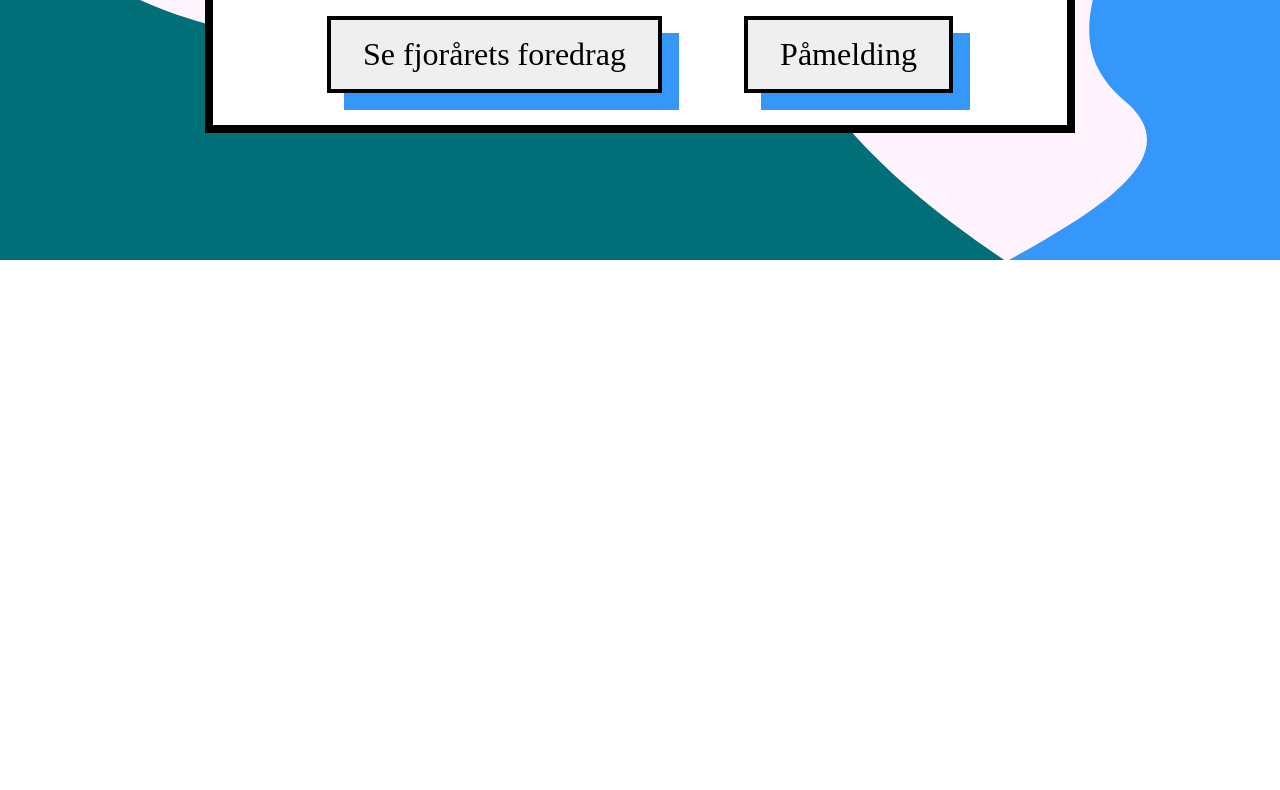
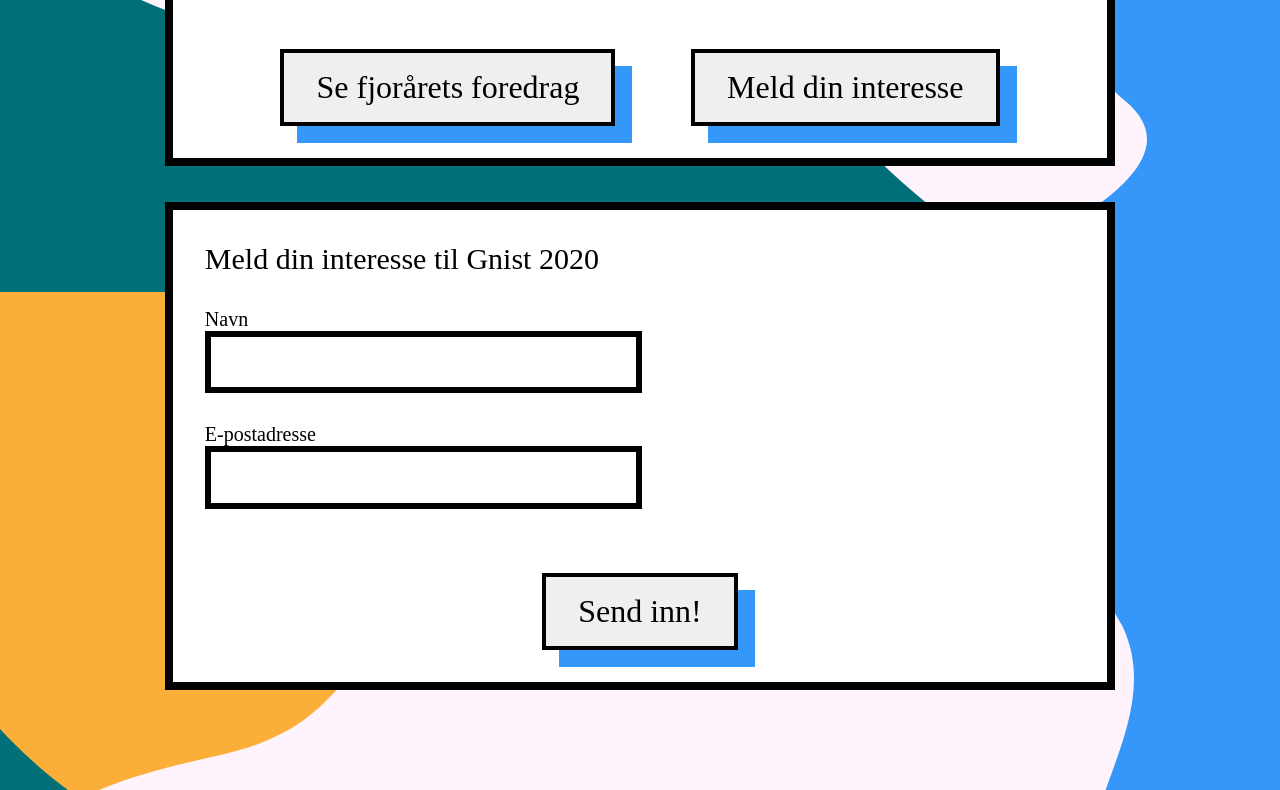
Before and after one commit to hkon/hkon.github.io, a plain HTML site: page index.html in a window 1280 px wide. Shown: the part 540-1330 px from the top of the page. Before the commit the page ends 800 px from the top, so only its background shows below. Drawn offline with Linux system fonts and the light colour scheme.

Commit message:
Lagt til skjema markup

```diff
--- a/gnist.scss
+++ b/gnist.scss
@@ -1,6 +1,6 @@
 body {
   margin: 0;
-  padding: 0;
+  padding: 10rem;
   display: flex;
   align-items: center;
   justify-content: center;
@@ -8,7 +8,7 @@ body {
   background-repeat: no-repeat;
   background-size: cover;
   background-attachment: fixed;
-  height: 100vh;
+  height: 100%;
 }
 
 .container {
@@ -19,12 +19,13 @@ body {
   flex-direction: column;
 }
 
-.info {
+.info,
+.form {
   font-family: "Futura";
   background: #FFFFFF;
   border: 0.5rem solid #000000;
-  width: auto;
-  max-width: 60rem;
+  width: 100%;
+  max-width: 55rem;
   height: auto;
   padding: 2rem;
   display: flex;
@@ -45,6 +46,42 @@ body {
   font-size: 3rem;
 }
 
+.form {
+  .title {
+    font-size: 1.875rem;
+    margin-bottom: 2rem;
+  }
+
+  label {
+    font-size: 1.25rem;
+  }
+
+  input {
+    &[type="text"] {
+      font-family: 'Futura', sans-serif;
+      font-size: 1.5rem;
+      padding: .7rem .8rem;
+      border: .4rem solid #000;
+      min-width: 25rem;
+    }
+  }
+
+  .email-wrap {
+    margin-top: 1.875rem;
+  }
+
+  form {
+    width: 100%;
+  }
+
+  .submit-wrap {
+    margin-top: 4rem;
+    width: 100%;
+    display: flex;
+    justify-content: center;
+  }
+}
+
 .buttons {
   margin-top: 4rem;
   width: 100%;
@@ -52,7 +89,7 @@ body {
   justify-content: space-evenly;
 }
 
-.buttons .button {
+.button {
   -webkit-appearance: none;
   font-size: 2rem;
   padding: 1rem 2rem;
@@ -62,9 +99,8 @@ body {
   -webkit-box-shadow: 17px 17px 0px 0px #3597F9;
   -moz-box-shadow: 17px 17px 0px 0px #3597F9;
   box-shadow: 17px 17px 0px 0px #3597F9;
-}
 
-.buttons .button:hover {
+  &:hover {
     background-color: #3597F9;
     color: #fff;
     cursor: pointer;
@@ -73,3 +109,4 @@ body {
     -moz-box-shadow: none;
     box-shadow: none;
   }
+}
--- a/index.html
+++ b/index.html
@@ -28,11 +28,29 @@
                     Se fjorårets foredrag
                 </button>
                 <button class="button signup">
-                    Påmelding
+                    Meld din interesse
                 </button>
             </div>
         </div>
-
+        <br><br>
+        <div class="form">
+            <span class="title">
+                Meld din interesse til Gnist 2020
+            </span>
+            <form action="#" name="gnist-interesse" onsubmit="" method="">
+                <div class="name-wrap">
+                    <label for="name">Navn</label><br>
+                    <input id="name" type="text">
+                </div>
+                <div class="email-wrap">
+                    <label for="email">E-postadresse</label><br>
+                    <input id="email" type="text">
+                </div>
+                <div class="submit-wrap">
+                    <input type="submit" name="submit" value="Send inn!" class="button">
+                </div>
+            </form>
+        </div>
     </div>
 </body>
 </html>
```
Also changed, not shown: gnist.css, 1 other file. Lines whose indentation alone changed are shown as unchanged.
